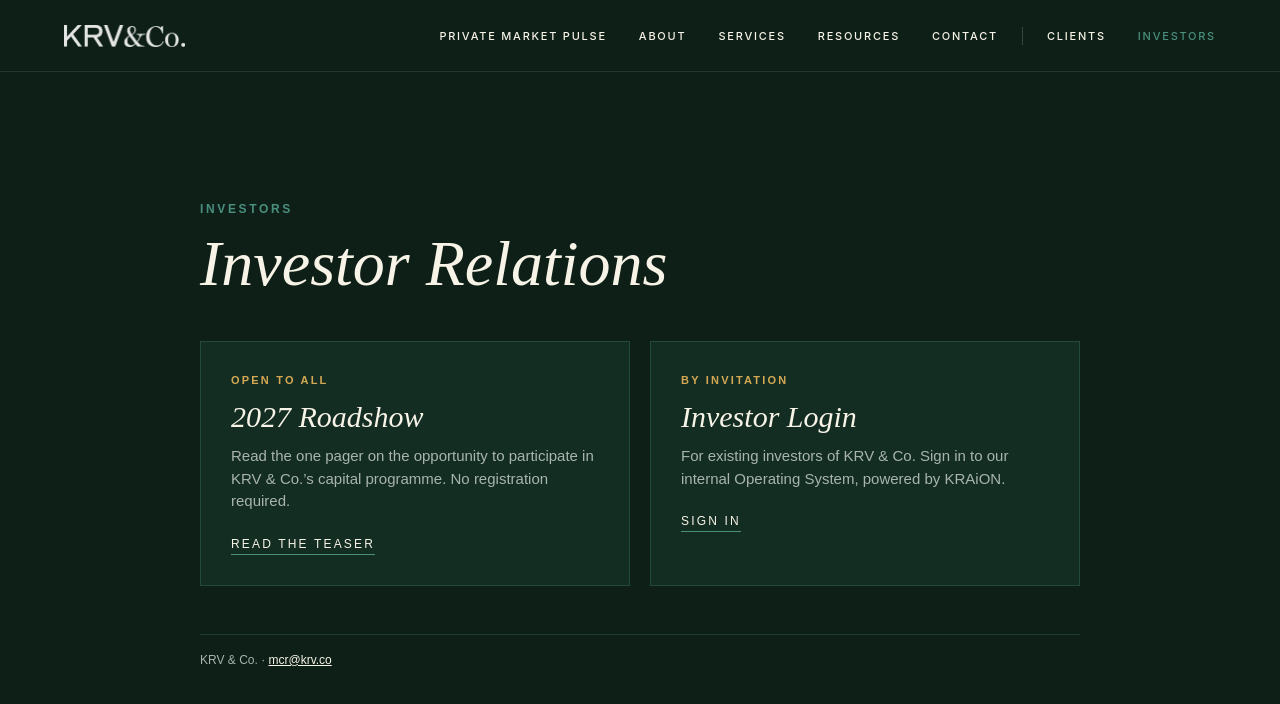
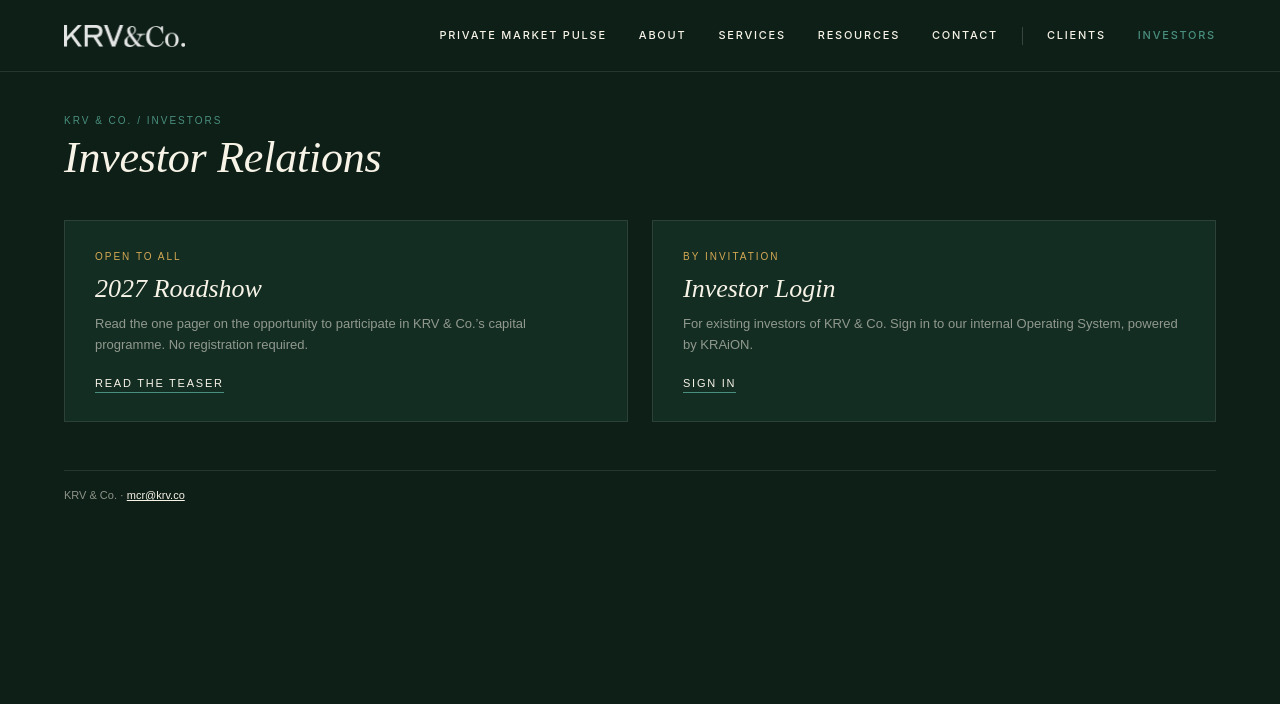
Before and after one commit to MCRabonza/krv-capital, a plain HTML site: page index.html in a window 1280 px wide. Drawn offline with Linux system fonts and the light colour scheme.

Commit message:
Header pixel-matched to pulse.krv.co; landing body on Pulse rails
- Reserve the scrollbar (html overflow-y:scroll) so the 1440 frame centres
  exactly as on pulse.krv.co, whose long page always scrolls.
- Topbar carries Pulse's inherited body metrics (13px / 300 / 1.6), so the
  nav links sit on the same baseline.
- Landing body uses Pulse's .page rails, kicker and h-title.

Co-Authored-By: Claude Opus 5.5 <noreply@anthropic.com>

```diff
--- a/index.html
+++ b/index.html
@@ -27,21 +27,24 @@
   --sans:"articulat-cf","Articulat CF",sans-serif;
 }
 *{box-sizing:border-box;margin:0;padding:0}
+html{overflow-y:scroll}
 html,body{background:var(--base);color:var(--cream);font-family:var(--sans);min-height:100%}
-body{min-height:100vh;display:flex;flex-direction:column;align-items:center;justify-content:center;padding:120px 16px 48px}
-.wrap{width:100%;max-width:880px}
-.label{font-size:12px;letter-spacing:.22em;text-transform:uppercase;color:var(--jade);font-weight:700}
-h1{font-family:var(--display);font-style:italic;font-weight:400;font-size:clamp(40px,7vw,64px);line-height:1.05;margin-top:14px}
-.grid{display:grid;grid-template-columns:1fr 1fr;gap:20px;margin-top:44px}
-.card{display:block;background:var(--forest);border:1px solid var(--line);padding:32px 30px 30px;color:var(--cream);text-decoration:none;transition:border-color .15s}
+body{min-height:100vh;padding-top:72px;font-weight:300}
+/* Body rails = pulse.krv.co .page: clamp(40px,5vw,80px), max 1440, centred. */
+.page{padding:44px clamp(40px,5vw,80px) 72px;max-width:1440px;margin:0 auto}
+@media (max-width:768px){.page{padding:44px 24px 72px}}
+.kicker{font-size:10px;font-weight:500;text-transform:uppercase;letter-spacing:.2em;color:var(--jade);margin-bottom:10px;line-height:1}
+.h-title{font-family:var(--display);font-style:italic;font-size:44px;font-weight:400;color:var(--cream);line-height:1;margin-bottom:6px;letter-spacing:-.005em}
+.grid{display:grid;grid-template-columns:1fr 1fr;gap:24px;margin-top:40px}
+.card{display:block;background:var(--forest);border:1px solid rgba(247,243,231,0.1);padding:30px 30px 28px;color:var(--cream);text-decoration:none;transition:border-color .15s}
 .card:hover,.card:focus-visible{border-color:var(--jade);outline:none}
-.card .k{font-size:11px;letter-spacing:.2em;text-transform:uppercase;color:var(--e2);font-weight:700}
-.card h2{font-family:var(--display);font-style:italic;font-weight:400;font-size:30px;line-height:1.1;margin-top:14px}
-.card p{font-size:15px;line-height:1.5;color:var(--muted);margin-top:12px}
-.card .go{display:inline-block;margin-top:24px;font-size:12px;letter-spacing:.18em;text-transform:uppercase;color:var(--cream);border-bottom:1px solid var(--jade);padding-bottom:3px}
-.foot{margin-top:48px;font-size:12px;line-height:1.6;color:var(--muted);border-top:1px solid var(--line);padding-top:16px}
+.card .k{font-size:10px;letter-spacing:.2em;text-transform:uppercase;color:var(--e2);font-weight:500}
+.card h2{font-family:var(--display);font-style:italic;font-weight:400;font-size:26px;line-height:1.15;margin-top:12px}
+.card p{font-size:13px;line-height:1.6;color:rgba(247,243,231,0.55);margin-top:10px;max-width:560px}
+.card .go{display:inline-block;margin-top:22px;font-size:11px;font-weight:500;letter-spacing:.16em;text-transform:uppercase;color:var(--cream);border-bottom:1px solid var(--jade);padding-bottom:3px}
+.foot{margin-top:48px;font-size:11px;line-height:1.6;color:rgba(247,243,231,0.55);border-top:1px solid rgba(247,243,231,0.1);padding-top:16px}
 .foot a{color:var(--cream)}
-@media (max-width:640px){.grid{grid-template-columns:1fr}body{padding-top:112px}}
+@media (max-width:768px){.grid{grid-template-columns:1fr}.h-title{font-size:36px}}
 </style>
 </head>
 <body>
@@ -61,6 +64,8 @@ h1{font-family:var(--display);font-style:italic;font-weight:400;font-size:clamp(
   border-bottom:1px solid var(--border);
   z-index:950;
   box-sizing:border-box;
+  /* Inherited metrics of pulse.krv.co body, which the nav links pick up there. */
+  font-family:var(--sans); font-size:13px; font-weight:300; line-height:1.6;
 }
 .topbar *{box-sizing:border-box;margin:0;padding:0}
 .topbar-inner{
@@ -95,6 +100,8 @@ h1{font-family:var(--display);font-style:italic;font-weight:400;font-size:clamp(
 @media (max-width:980px){ .tb-nav-primary, .tb-divider { display:none; } }
 @media (max-width:420px){ .tb-nav { gap:20px; } .tb-wordmark img { height:19px; } }
 @media print{ .topbar{ display:none; } }
+/* Always reserve the scrollbar, as pulse.krv.co does, so the 1440 frame centres identically. */
+html{ overflow-y:scroll; }
 </style>
 <header class="topbar" role="banner">
  <div class="topbar-inner">
@@ -120,9 +127,9 @@ h1{font-family:var(--display);font-style:italic;font-weight:400;font-size:clamp(
  </div>
 </header>
 
-<main class="wrap">
-  <div class="label">Investors</div>
-  <h1>Investor Relations</h1>
+<main class="page">
+  <div class="kicker">KRV &amp; Co. / Investors</div>
+  <h1 class="h-title">Investor Relations</h1>
   <div class="grid">
     <a class="card" href="roadshow/">
       <div class="k">Open to all</div>
```
Also changed, not shown: roadshow/index.html (+4 -0 lines).
